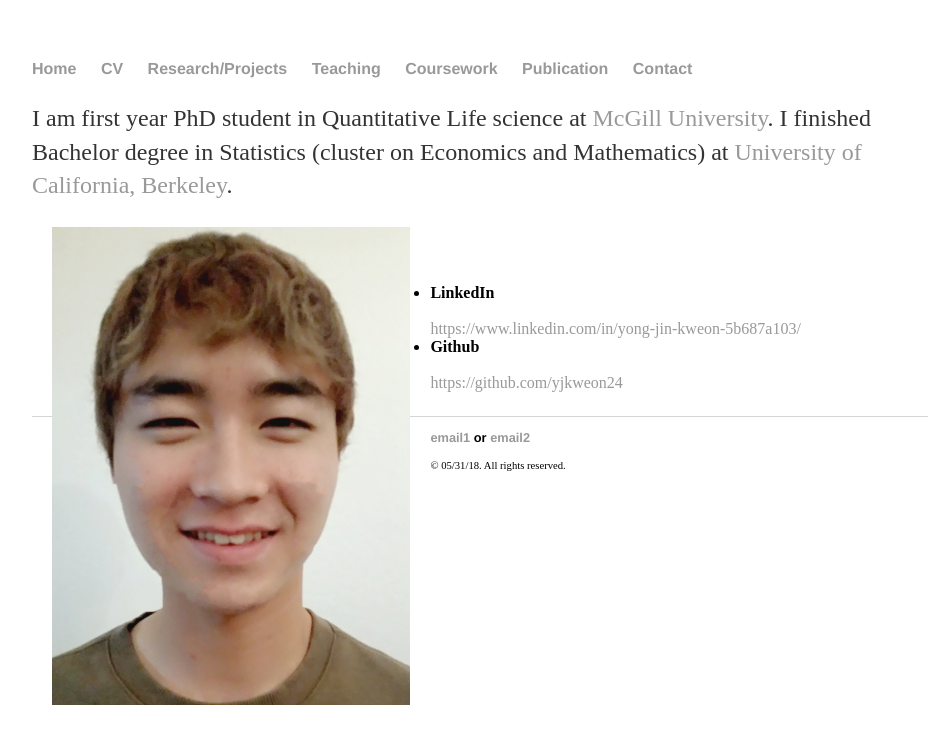
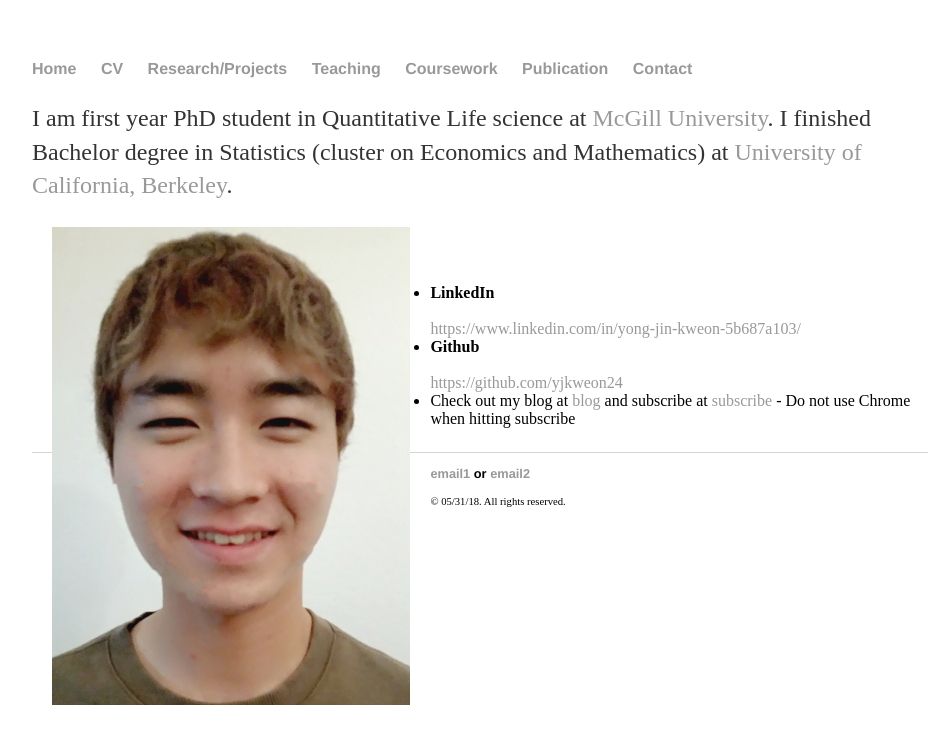
Before and after one commit to yjkweon24/yjkweon24.github.io, a Jekyll site: the page built from index.html, in a window 1280 px wide. Shown: the top 744 px of the page, without its empty margins (160-1101 px from the left). Built offline with Jekyll 4.4.1, drawn with Linux system fonts in a browser that asks for light colours.

Commit message:
Update index.html

```diff
--- a/index.html
+++ b/index.html
@@ -16,5 +16,6 @@ title: Jin Kweon
 		<a href="https://www.linkedin.com/in/yong-jin-kweon-5b687a103/">https://www.linkedin.com/in/yong-jin-kweon-5b687a103/</a>
 		<li> <b>Github</b> </li><br>
 		<a href="https://github.com/yjkweon24">https://github.com/yjkweon24</a>
+		<li> Check out my blog at <a href = "https://yjkweon24.github.io/blog/">blog</a> and subscribe at <a href = "https://yjkweon24.github.io/blog/atom.xml">subscribe</a> - Do not use Chrome when hitting subscribe</li>
 	</ul>
 </p>
```
